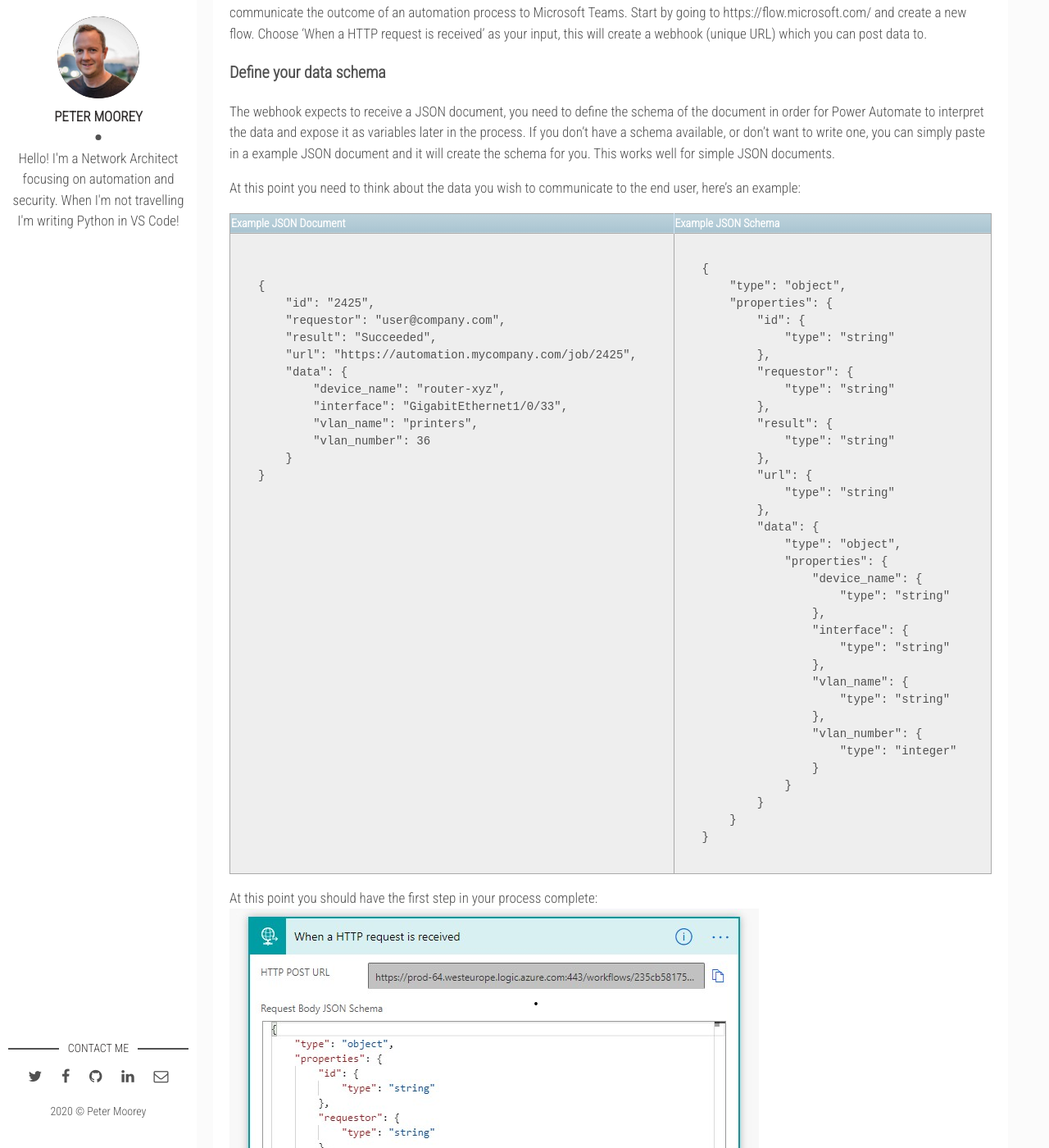
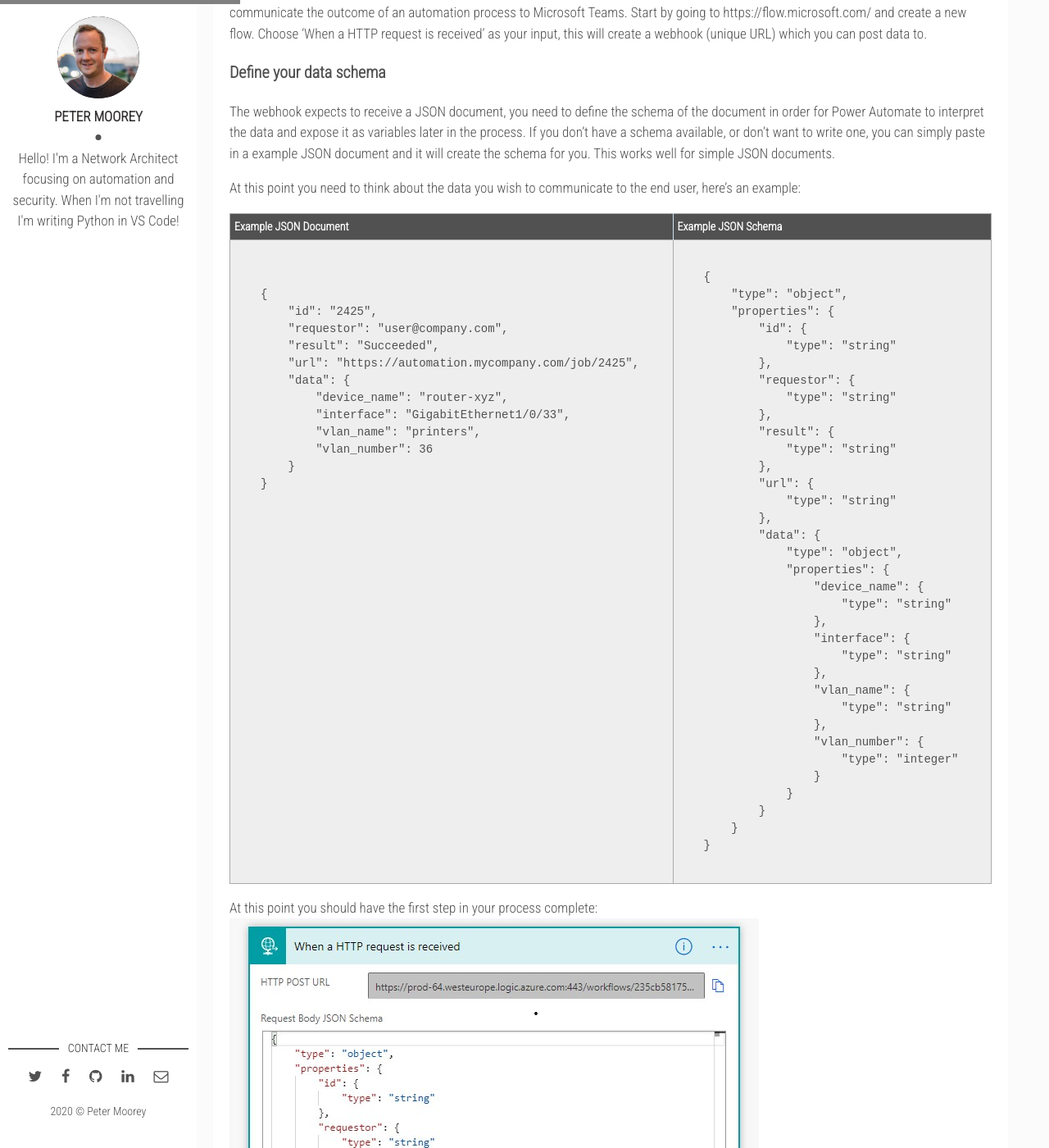
Before and after one commit to petermoorey/petermoorey.github.io, a Jekyll site: the page built from _posts/2020-07-22-automation-notifications-with-power-automate-teams.markdown, in a window 1280 px wide and 1400 px high, scrolled down 799 px. Shown: the whole window at 82% size. Built offline with Jekyll 4.4.1, drawn with Linux system fonts in a browser that asks for light colours; nearby versions of some CDN libraries.

Commit message:
Updated table formatting and added reading progress bar

```diff
--- a/_includes/head.html
+++ b/_includes/head.html
@@ -89,4 +89,5 @@
   <link rel="stylesheet" href="https://cdnjs.cloudflare.com/ajax/libs/highlight.js/9.18.3/styles/vs2015.min.css" integrity="sha512-Zz1mHGhgh35NESPqFpo33O7zznTM2xBzfUHF6m7bRUgCxs6kUB8rQGreb4SRxs2zd/LML1zNtJVeh0aM0P9i9Q==" crossorigin="anonymous" />
   <script src="//cdnjs.cloudflare.com/ajax/libs/highlight.js/10.1.2/highlight.min.js"></script>
   <script>hljs.initHighlightingOnLoad();</script>
+  {% include javascripts.html %}
 </head>
--- a/_includes/javascripts.html
+++ b/_includes/javascripts.html
@@ -1,2 +1,58 @@
 <!-- Main Js -->
 <script src="{{site.baseurl}}/assets/js/main.js"></script>
+<script src="//ajax.googleapis.com/ajax/libs/jquery/1.11.0/jquery.min.js"></script>
+<script>
+    $(document).ready(function() {
+
+    var getMax = function(){
+      return $(document).height() - $(window).height();
+    }
+
+    var getValue = function(){
+      return $(window).scrollTop();
+    }
+
+    if ('max' in document.createElement('progress')) {
+      // Browser supports progress element
+      var progressBar = $('progress');
+
+      // Set the Max attr for the first time
+      progressBar.attr({ max: getMax() });
+
+      $(document).on('scroll', function(){
+        // On scroll only Value attr needs to be calculated
+        progressBar.attr({ value: getValue() });
+      });
+
+      $(window).resize(function(){
+        // On resize, both Max/Value attr needs to be calculated
+        progressBar.attr({ max: getMax(), value: getValue() });
+      });
+
+    } else {
+
+      var progressBar = $('.progress-bar'),
+          max = getMax(),
+          value, width;
+
+      var getWidth = function() {
+        // Calculate width in percentage
+        value = getValue();
+        width = (value/max) * 100;
+        width = width + '%';
+        return width;
+      }
+
+      var setWidth = function(){
+        progressBar.css({ width: getWidth() });
+      }
+
+      $(document).on('scroll', setWidth);
+      $(window).on('resize', function(){
+        // Need to reset the Max attr
+        max = getMax();
+        setWidth();
+      });
+    }
+  });
+</script>
--- a/_layouts/post.html
+++ b/_layouts/post.html
@@ -1,6 +1,7 @@
 ---
 layout: main
 ---
+<progress value="0"></progress>
 <article class="article-page">
   <div class="page-content">
     {% if page.img %}
--- a/assets/css/main.css
+++ b/assets/css/main.css
@@ -768,6 +768,59 @@ template {
 *, *::after, *::before {
   -webkit-box-sizing: border-box;
           box-sizing: border-box;
+}
+
+progress {
+  /* Positioning */
+  position: fixed;
+  left: 0;
+  top: 0;
+
+  /* Dimensions */
+  width: 100%;
+  height: 5px;
+
+  /* Reset the appearance */
+  -webkit-appearance: none;
+     -moz-appearance: none;
+          appearance: none;
+
+  /* Get rid of the default border in Firefox/Opera. */
+  border: none;
+
+  /* Progress bar container for Firefox/IE10+ */
+  background-color: transparent;
+
+  /* Progress bar value for IE10+ */
+  color: grey;
+}
+
+progress::-webkit-progress-bar {
+  background-color: transparent;
+}
+
+progress::-webkit-progress-value {
+  background-color: grey;
+}
+
+progress::-moz-progress-bar {
+  background-color: grey;
+}
+
+.progress-container {
+  width: 100%;
+  background-color: transparent;
+  position: fixed;
+  top: 0;
+  left: 0;
+  height: 5px;
+  display: block;
+}
+.progress-bar {
+  background-color: grey;
+  width: 0%;
+  display: block;
+  height: inherit;
 }
 
 html {
@@ -839,7 +892,7 @@ table {
 
 table td, table.blueTable th {
   border: 1px solid #aaa;
-  padding: 3px 2px;
+  padding: 5px 5px;
 }
 
 table tbody td {
@@ -847,7 +900,7 @@ table tbody td {
 }
 
 table tr:nth-child(even) {
-  background: #adbecc;
+  background: #eee;
 }
 
 table thead {
@@ -864,6 +917,8 @@ table thead th {
   font-weight: bold;
   color: #fff;
   border-left: 1px solid #d0e4f5;
+  background: #515151;
+  padding: 5px 5px;
 }
 
 table thead th:first-child {
```
